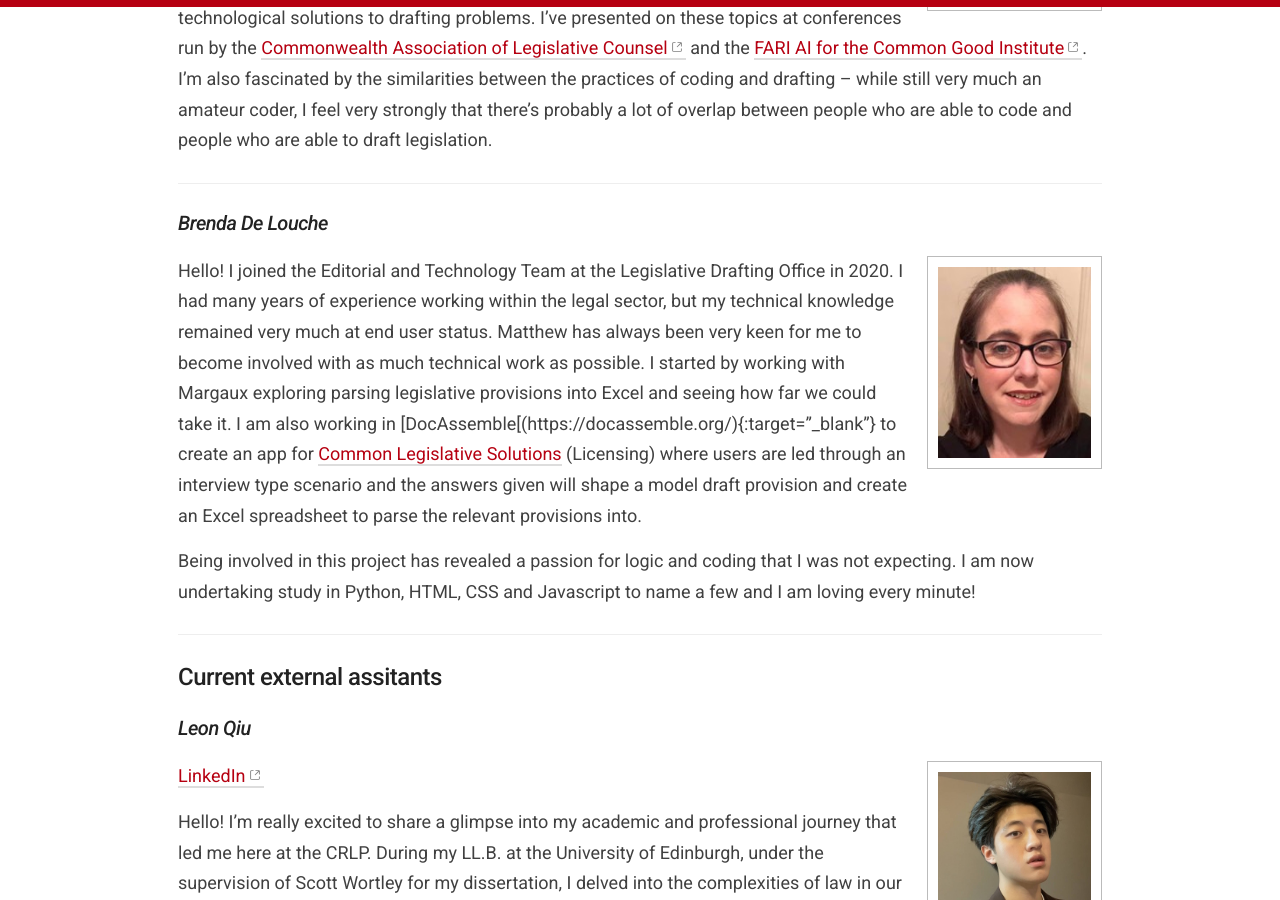
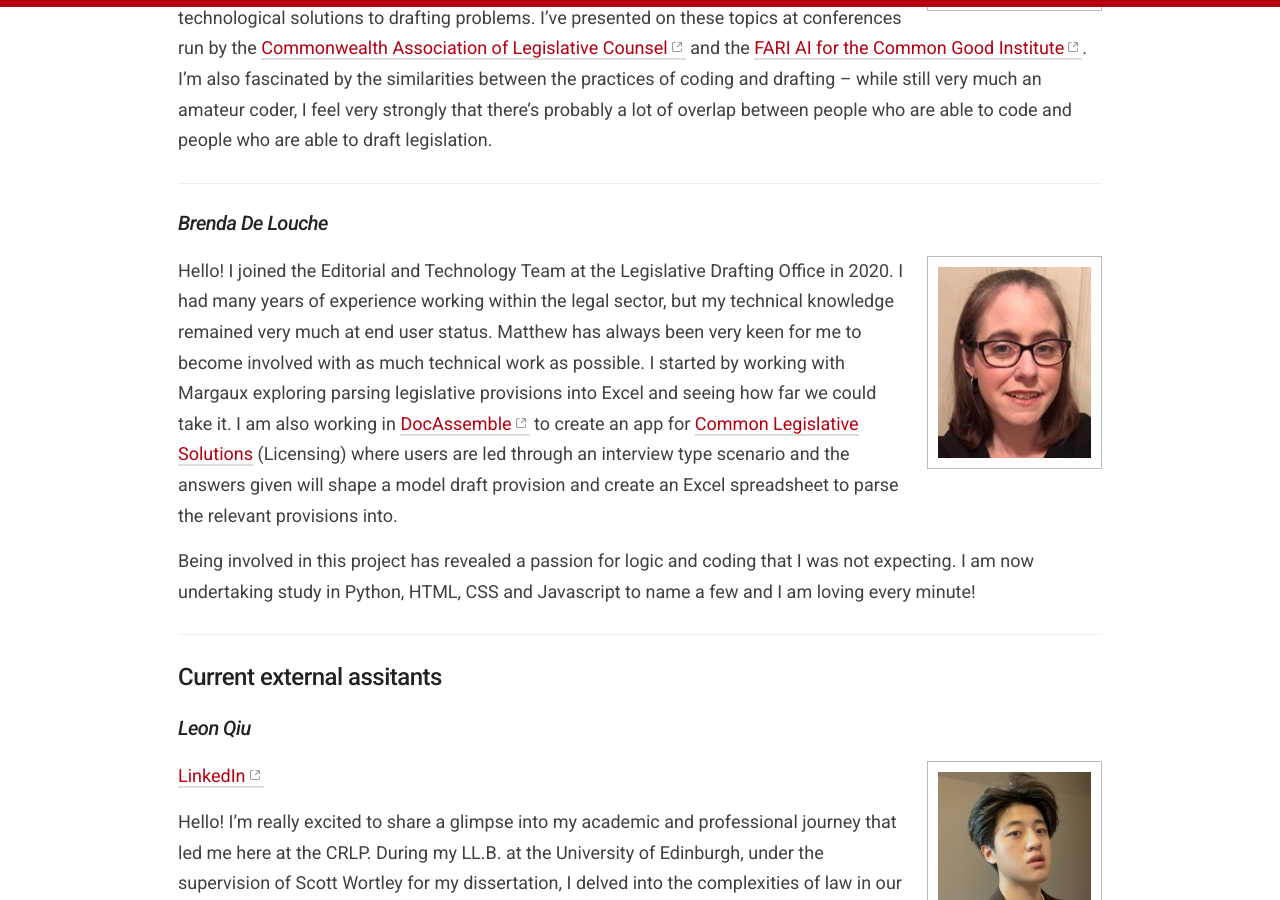
Before and after one commit to crlp-jerseyldo/crlp-jerseyldo.github.io, a Jekyll site: the page built from _pages/team.md, in a window 1280 px wide and 900 px high, scrolled down 1631 px. Built offline with Jekyll 4.4.1, drawn with Linux system fonts in a browser that asks for light colours; part of the change alters nothing that is shown.

Commit message:
Update team.md
Fix links for Brenda text

```diff
--- a/_pages/team.md
+++ b/_pages/team.md
@@ -37,7 +37,7 @@ I am interested in formal logic, Rules as Code, and AI and how they can help to
 
 ![Photo of Brenda De Louche](/images/crlp-brenda.jpg){:.avatar}
 
-Hello! I joined the Editorial and Technology Team at the Legislative Drafting Office in 2020. I had many years of experience working within the legal sector, but my technical knowledge remained very much at end user status. Matthew has always been very keen for me to become involved with as much technical work as possible. I started by working with Margaux exploring parsing legislative provisions into Excel and seeing how far we could take it. I am also working in [DocAssemble[(https://docassemble.org/){:target="_blank"} to create an app for [Common Legislative Solutions](/work/common-legislative-solutions) (Licensing) where users are led through an interview type scenario and the answers given will shape a model draft provision and create an Excel spreadsheet to parse the relevant provisions into.
+Hello! I joined the Editorial and Technology Team at the Legislative Drafting Office in 2020. I had many years of experience working within the legal sector, but my technical knowledge remained very much at end user status. Matthew has always been very keen for me to become involved with as much technical work as possible. I started by working with Margaux exploring parsing legislative provisions into Excel and seeing how far we could take it. I am also working in [DocAssemble](https://docassemble.org/){:target="_blank"} to create an app for [Common Legislative Solutions](/work/common-legislative-solutions#common-legislative-solutions) (Licensing) where users are led through an interview type scenario and the answers given will shape a model draft provision and create an Excel spreadsheet to parse the relevant provisions into.
 
 Being involved in this project has revealed a passion for logic and coding that I was not expecting. I am now undertaking study in Python, HTML, CSS and Javascript to name a few and I am loving every minute!
 
```
